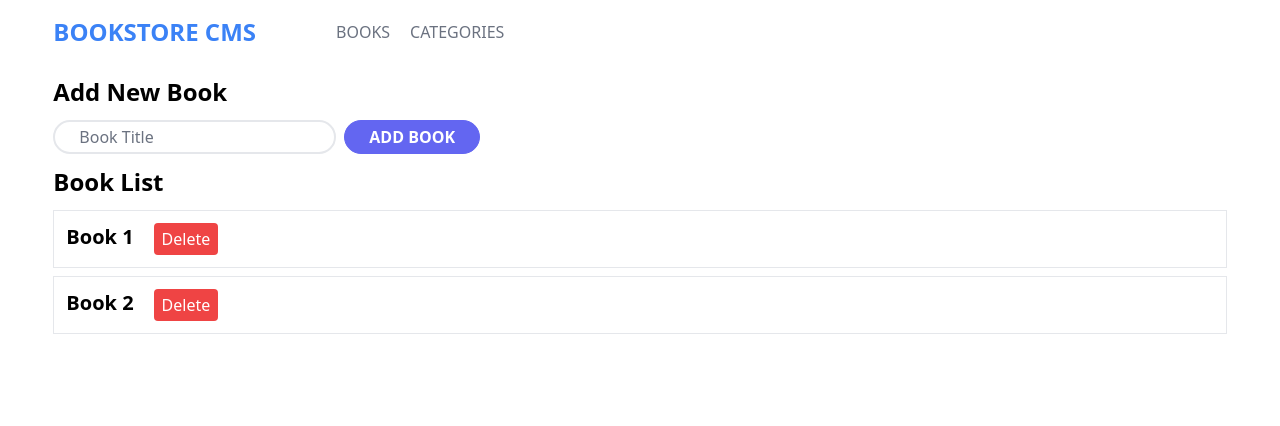
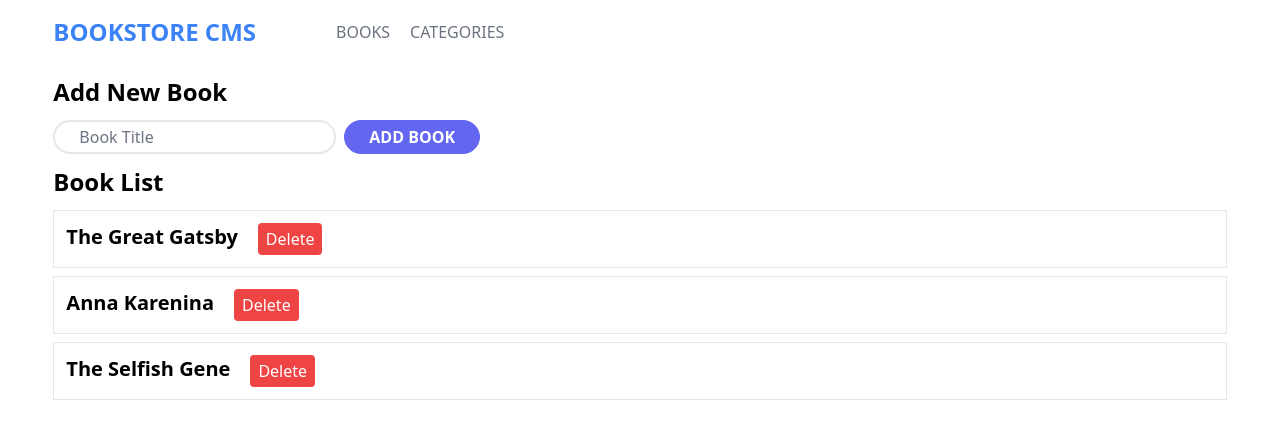
Before and after one commit to Titus-Kiplagat/react-bookstore, a React (Create React App) app: page / in a window 1280 px wide. Shown: the top 426 px of the page. Built offline with nearby package versions, Linux system fonts and the light colour scheme.

Commit message:
Add reusable button component

```diff
--- a/src/components/BookList.jsx
+++ b/src/components/BookList.jsx
@@ -1,33 +1,17 @@
-import { useState } from 'react';
-import { v4 as uuidv4 } from 'uuid';
+import { useSelector } from 'react-redux';
 import Book from './Book';
 import BookForm from './BookForm';
 
 const BookList = () => {
-  const [books, setBooks] = useState([
-    { id: 1, title: 'Book 1' },
-    { id: 2, title: 'Book 2' },
-  ]);
-
-  const handleAddBook = (bookTitle) => {
-    const newBook = {
-      id: uuidv4(),
-      title: bookTitle,
-    };
-    setBooks([...books, newBook]);
-  };
-
-  const handleDelete = (id) => {
-    setBooks([...books.filter((book) => book.id !== id)]);
-  };
+  const { bookItems } = useSelector((state) => state.books);
 
   return (
     <div>
-      <BookForm onAddBook={handleAddBook} />
+      <BookForm />
       <div>
         <h2 className="text-2xl font-bold my-3">Book List</h2>
-        {books.map((book) => (
-          <Book key={book.id} book={book} onDelete={handleDelete} />
+        {bookItems.map((book) => (
+          <Book key={book.item_id} book={book} />
         ))}
       </div>
     </div>
```
